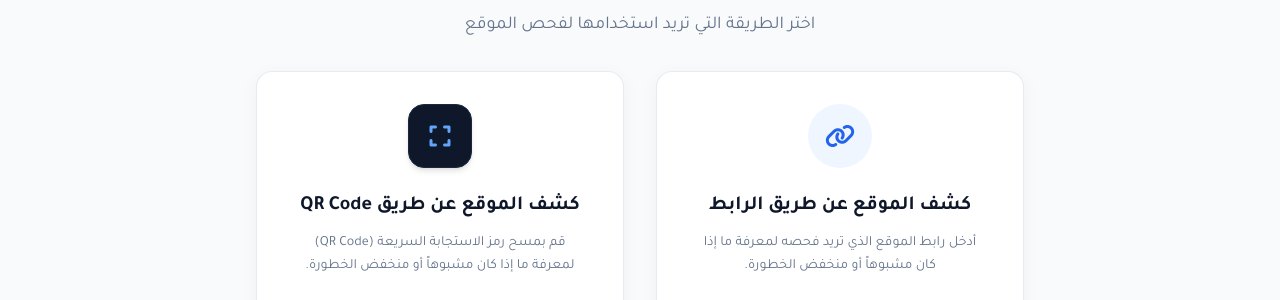
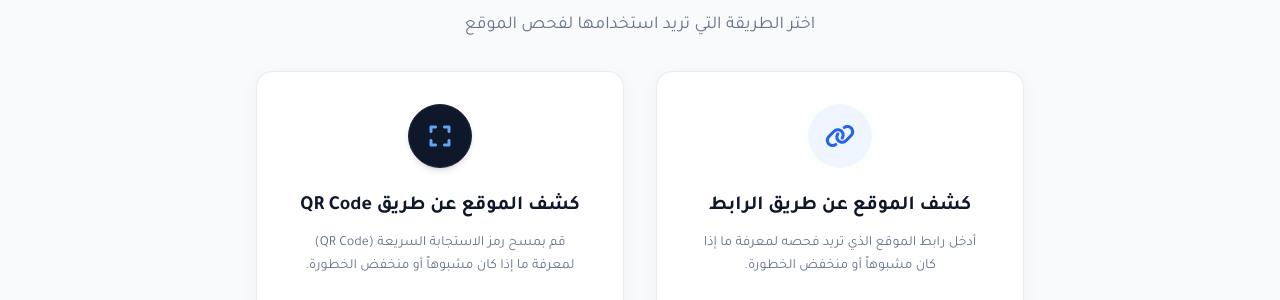
Before and after one commit to Ahmadk-coder/url-qr-scanner, a Flask app: page / in a window 1280 px wide. Shown: the part 265-565 px from the top of the page. Run offline with Flask 3, Linux system fonts and the light colour scheme; some libraries are stand-ins or nearby versions.

Commit message:
Update index.html

```diff
--- a/templates/index.html
+++ b/templates/index.html
@@ -109,10 +109,10 @@
                     </button>
                 </div>
 
-                <!-- Card 2: QR Code Check -->
+                <!-- Card 2: QR Code Check (أيقونة دائرية متناسقة) -->
                 <div class="bg-white rounded-2xl p-8 border border-slate-200/80 card-shadow flex flex-col items-center text-center justify-between">
                     <div class="flex flex-col items-center">
-                        <div class="w-16 h-16 rounded-2xl bg-slate-900 text-white flex items-center justify-center text-2xl mb-6 shadow-md border border-slate-800">
+                        <div class="w-16 h-16 rounded-full bg-slate-900 text-white flex items-center justify-center text-2xl mb-6 shadow-md border border-slate-800">
                             <i class="fa-solid fa-expand text-2xl text-blue-400"></i>
                         </div>
                         <h3 id="card2Title" class="text-xl font-bold text-slate-900 mb-3">كشف الموقع عن طريق QR Code</h3>
@@ -189,9 +189,9 @@
                 <i class="fa-solid fa-xmark text-lg"></i>
             </button>
 
-            <!-- تم تحديث الأيقونة الداخلية في النافذة هنا -->
+            <!-- الأيقونة الداخلية دائرية ومتناسقة -->
             <div class="flex items-center space-x-3 rtl:space-x-reverse mb-6">
-                <div class="w-10 h-10 rounded-xl bg-slate-900 text-white flex items-center justify-center shadow-sm">
+                <div class="w-10 h-10 rounded-full bg-slate-900 text-white flex items-center justify-center shadow-sm border border-slate-800">
                     <i class="fa-solid fa-expand text-blue-400"></i>
                 </div>
                 <div>
@@ -393,7 +393,6 @@
             })
             .catch(err => {
                 document.getElementById('urlLoading').classList.add('hidden');
-                document.getElementById('urlInputForm').classList.add('hidden'); // Fix
                 document.getElementById('urlInputForm').classList.remove('hidden');
                 alert(currentLang === 'ar' ? 'تعذر الاتصال بالخادم الرئيسي.' : 'Failed to connect to the server.');
             });
@@ -492,6 +491,7 @@
             const container = document.getElementById('cameraContainer');
             const t = i18n[currentLang];
             if (container.classList.contains('hidden')) {
+                container.classList.add('hidden'); // safe reset
                 container.classList.remove('hidden');
                 navigator.mediaDevices.getUserMedia({ video: { facingMode: "environment" } })
                     .then(function(stream) {
```
